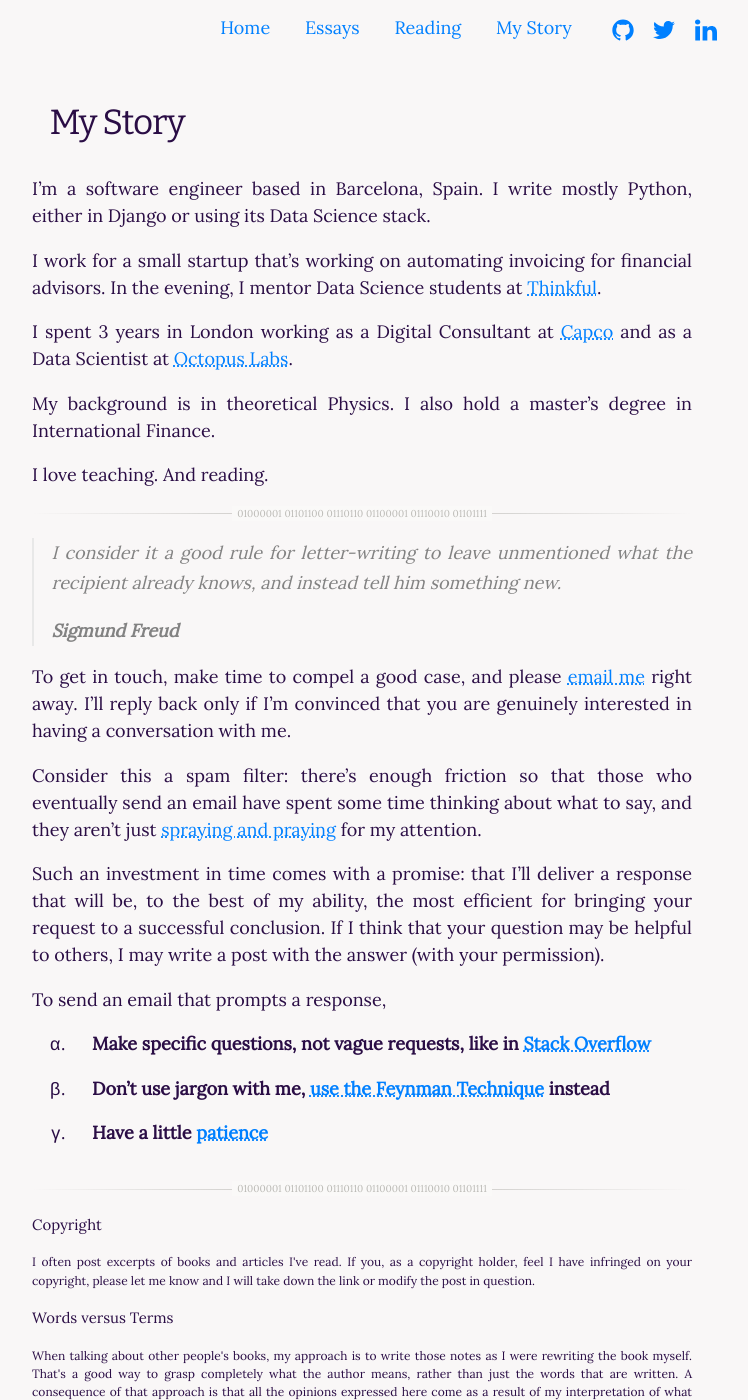
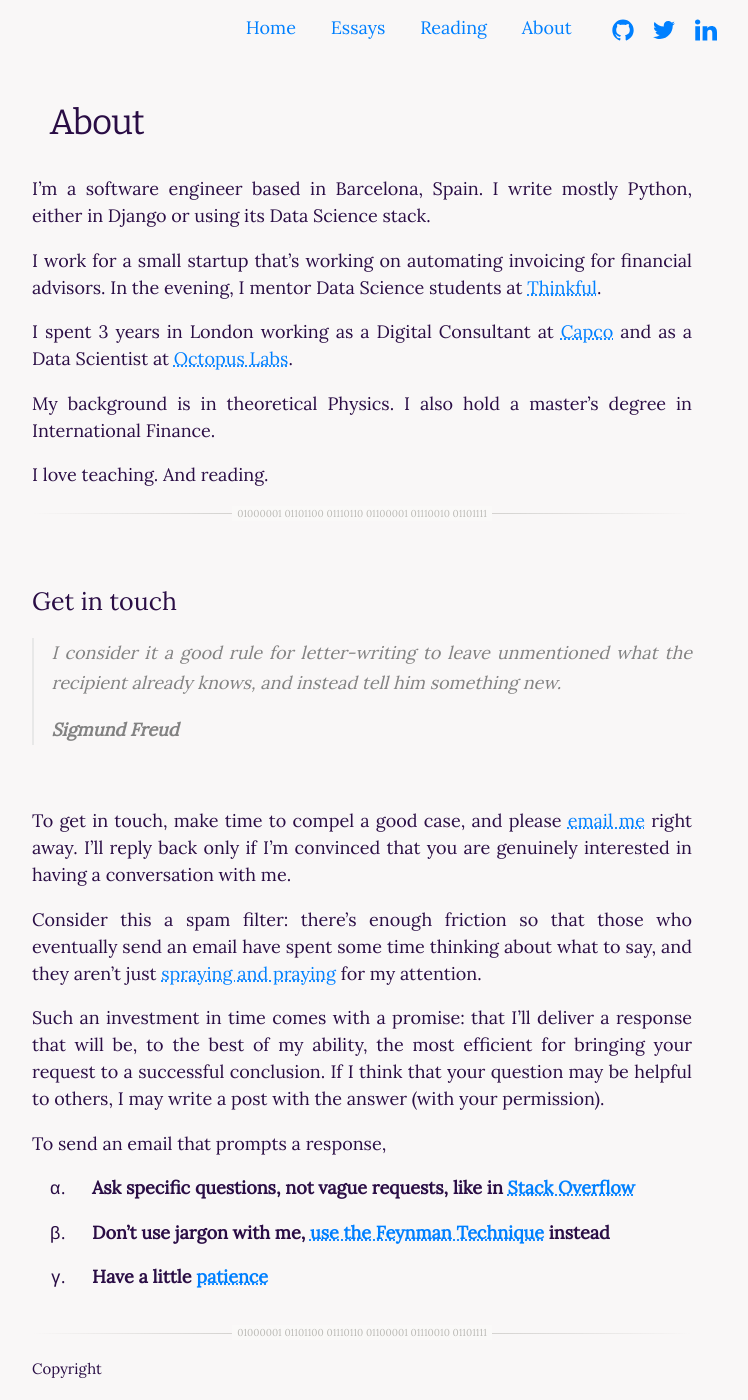
Before and after one commit to ohduran/ohduran.github.io, a Jekyll site: the page built from 04contact.md, in a window 1280 px wide and 1400 px high. Shown: the whole window, without its empty margins (278-1026 px from the left). Built offline with Jekyll 4.4.1, drawn with Linux system fonts in a browser that asks for light colours.

Commit message:
Reformat contact page and journal page and redirect to the correct links.

```diff
--- a/04contact.md
+++ b/04contact.md
@@ -1,8 +1,9 @@
 ---
 layout: contact
-title: My Story
+title: About
 permalink: /contact/
 ---
+
 I'm a software engineer based in Barcelona, Spain. I write mostly Python, either in Django or using its Data Science stack.
 
 I work for a small startup that's working on automating invoicing for financial advisors. In the evening, I mentor Data Science students at [Thinkful](https://www.thinkful.com/).
@@ -14,11 +15,14 @@ My background is in theoretical Physics. I also hold a master's degree in Intern
 I love teaching. And reading.
 
 {% include hr.html %}
+<br>
+### Get in touch
 
 > I consider it a good rule for letter-writing to leave unmentioned what the recipient already knows, and instead tell him something new.
 >
 > __Sigmund Freud__
 
+<br>
 
 To get in touch, make time to compel a good case, and please [email me](mailto:{{ site.email }}) right away. I'll reply back only if I'm convinced that you are genuinely interested in having a conversation with me.
 
@@ -28,7 +32,7 @@ Such an investment in time comes with a promise: that I'll deliver a response th
 
 To send an email that prompts a response,
 
-1. __Make specific questions, not vague requests, like in [Stack Overflow](https://stackoverflow.com/help/how-to-ask)__
+1. __Ask specific questions, not vague requests, like in [Stack Overflow](https://stackoverflow.com/help/how-to-ask)__
 
 2. __Don't use jargon with me, [use the Feynman Technique](https://fs.blog/2012/04/learn-anything-faster-with-the-feynman-technique/) instead__
 
--- a/_includes/footer.html
+++ b/_includes/footer.html
@@ -32,8 +32,8 @@
       <div class="footer-col footer-col-1">
         <a href="/contact" id="no-text-decoration"><h2 class="footer-heading" id="left-aligned">About</h2></a>
         <ul>
-          <li><a id="no-text-decoration" href="/contact"><h4 id="left-aligned">My Story</h4></a>
-          <li><a id="no-text-decoration" href="/index-journal.html"><h4  id="left-aligned">Journal</h4></a>
+          <li><a id="no-text-decoration" href="/pilot"><h4 id="left-aligned">My Story</h4></a>
+          <li><a id="no-text-decoration" href="/subjects/journal.html"><h4  id="left-aligned">Journal</h4></a>
         </ul>
       </div>
     </div>
--- a/_layouts/category.html
+++ b/_layouts/category.html
@@ -16,8 +16,10 @@ layout: default
     {% if category.first == page.subject %}
       {% for post in category.last %}
         <li><span>{{ post.date | date_to_string }}</span> &raquo; <a href="{{ post.url }}">{{ post.title }}</a></li>
+        {% unless page.without_excerpt %}
         <h5 class="excerpt">{{ post.excerpt }}</h5>
         <br>
+        {% endunless %}
       {% endfor %}
     {% endif %}
   {% endfor %}
--- a/_layouts/essays.html
+++ b/_layouts/essays.html
@@ -28,7 +28,7 @@ layout: page
 {% endfor %}
 </ul>
 
-<h2><a id="no-text-decoration" href="/index-journal.html">Journal</a></h2>
+<h2><a id="no-text-decoration" href="/subjects/journal.html">Journal</a></h2>
   <ul class="posts">
     {% for post in site.posts %}
     {% if post.categories contains 'journal'%}
```
Also changed, not shown: _posts/2017-05-21-pilot.md (+1 -1 lines), _subjects/journal.md (added, +5 -0 lines), index-journal.html (deleted, +0 -18 lines).
